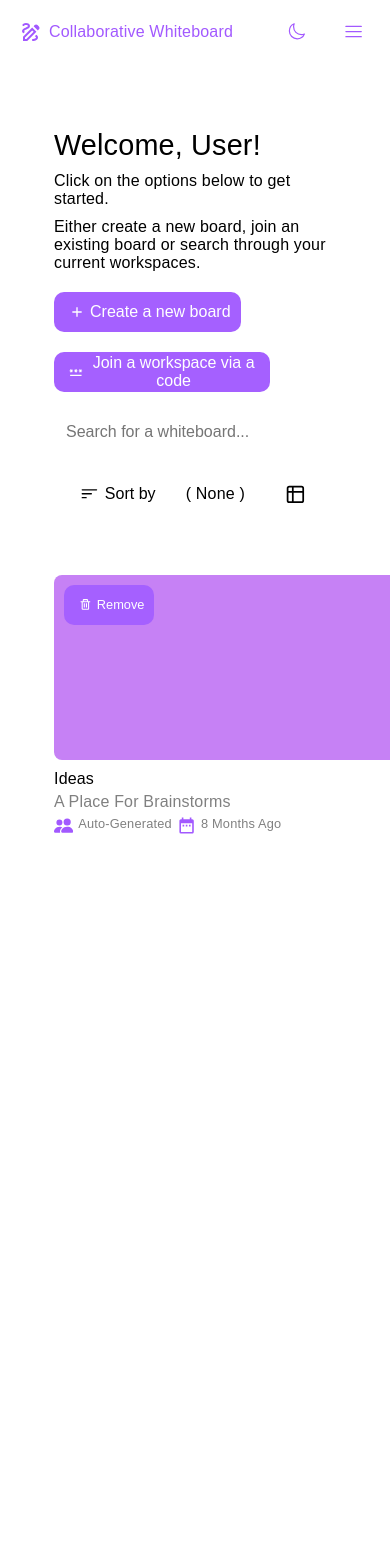
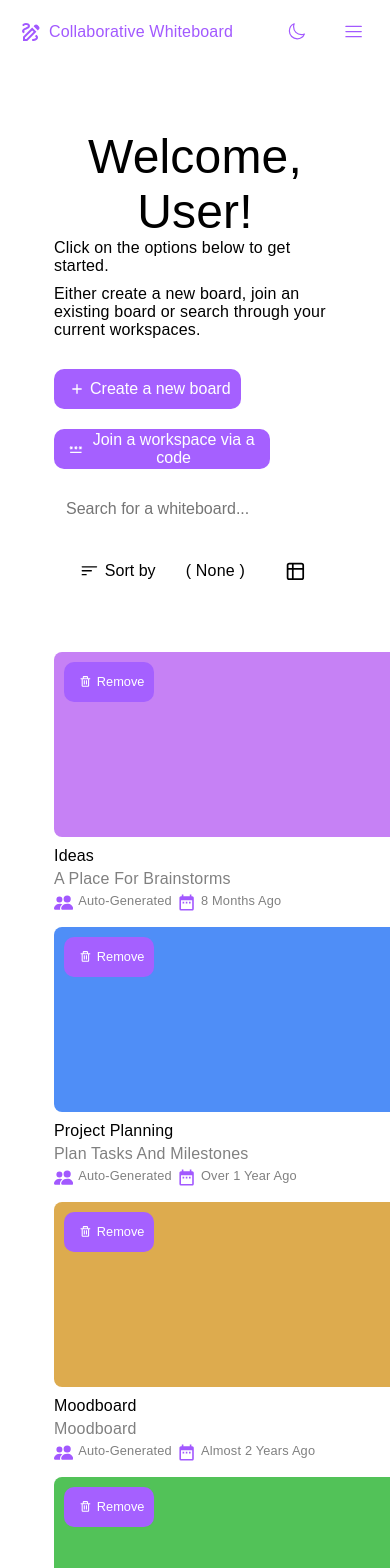
Before and after one commit to DanielSteele1/collab-board, a React (Vite) app: page /Dashboard in a window 390 px wide. Shown: the top 1568 px of the page. Before the commit the page ends 1090 px from the top, so only its background shows below. Built offline with nearby package versions, Linux system fonts and the light colour scheme; a web font is replaced by a local one; what @radix-ui/themes would draw is missing.

Commit message:
Adjusted dashboard UI for responsivness.

```diff
--- a/src/App.css
+++ b/src/App.css
@@ -275,6 +275,21 @@ button:hover{
   font-weight: 450;
 }
 
+.back-button > span{
+  display: flex;
+  align-items: center;
+  justify-content: center;
+
+  padding: 8px;
+  border-radius: 10px;
+  font-size: 1.0rem;
+  color: var(--text-color);
+}
+
+.back-button > span svg{
+  margin-right: 5px;
+}
+
 #login-button,
 #theme-button{
   background-color: transparent;
@@ -488,6 +503,7 @@ color: #A259FF;
 
 .dashboard{
   display: flex;
+  flex-direction: column;
   width: 80%;
   min-height: 100dvh;
   height: auto;
@@ -507,7 +523,6 @@ color: #A259FF;
   align-items: flex-start;
   justify-content: flex-start;
   width: 100%;
-  min-height: 600px;
   height: fit-content;
 }
 
@@ -515,20 +530,21 @@ color: #A259FF;
   display: flex;
   flex-direction: column;
   width: 100%;
-  height: fit-content;
-  align-items: flex-start;
+  height: 220px;
+  align-items: center;
   justify-content: flex-start;
   border-radius: 8px;
 }
 
 .heading{
-  font-size: 1.8rem;
-  text-align: left;
+  font-size: 3.0rem;
+  height: 100px;
+  width: 100%;
 }
 
 .dashboard-sub-heading{
   font-size: 1.0rem;
-  text-align: left;
+  text-align: center;
 }
 
 .operations{
@@ -1249,6 +1265,16 @@ margin-top: 50px;
 
 
 @media(max-width: 750px) {
+
+  .whiteboard-grid{
+  display: grid;
+  grid-template-columns: repeat(1, 1fr);
+  grid-template-rows: auto;
+  margin: 0;
+  gap: 15px;
+  width: 100%;
+  flex-wrap: wrap;
+}
 
   .login-conatiner{
     width: 100%;
--- a/src/components/Canvas.tsx
+++ b/src/components/Canvas.tsx
@@ -316,6 +316,8 @@ export function Canvas() {
 
   function eraser() {
 
+
+
   }
 
   function syncZoom() {
--- a/src/components/navigation.tsx
+++ b/src/components/navigation.tsx
@@ -7,6 +7,7 @@ import { RxCross2 } from "react-icons/rx";
 import { useState } from "react";
 import { GrCursor } from "react-icons/gr";
 import { MdOutlineDraw } from "react-icons/md";
+import { IoArrowBack } from "react-icons/io5";
 
 interface NavigationProps {
   toggleLight: React.MouseEventHandler<HTMLButtonElement>;
@@ -30,9 +31,19 @@ function Navigation({ isLightOn, toggleLight }: NavigationProps) {
 
         <div className="nav-items">
 
+            {isViewingBoard ? (
+            <Link className="back-button" to="/dashboard">
+            <span> <IoArrowBack/> Back </span>
+            </Link>
+
+            ) : (
+
             <Link className="nav-item" id="workspace-button" to="/dashboard">
               <MdOutlineDraw /> Create a Workspace
             </Link>
+            )
+             }
+
 
             <Link className="nav-item" id="login-button" to="/login">
               <FiUser /> Login
```
Also changed, not shown: src/components/dashboard.tsx (+4 -5 lines).
